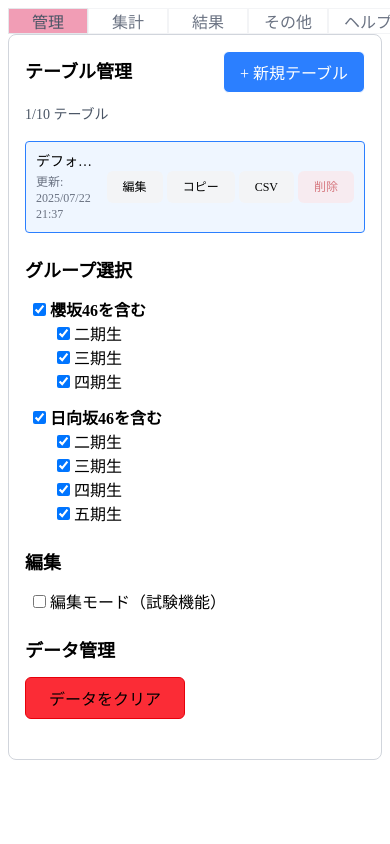
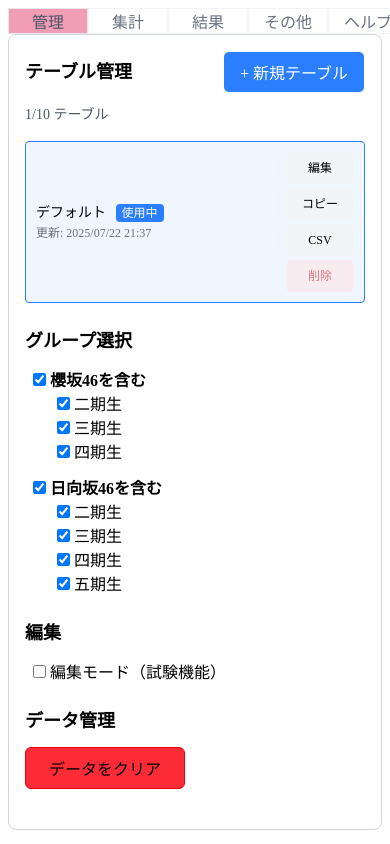
Before and after one commit to akazs/karasu, a SvelteKit app: page / in a window 390 px wide. Built offline with nearby package versions, Linux system fonts and the light colour scheme.

Commit message:
feat: make table action buttons responsive
- Mobile: vertical layout (single column)
- Desktop: horizontal layout (single row)
- Uses Tailwind flex-col md:flex-row pattern

```diff
--- a/src/routes/management.svelte
+++ b/src/routes/management.svelte
@@ -247,7 +247,7 @@
 
             <!-- Action Buttons -->
             {#if renamingTableId !== table.id}
-              <div class="flex gap-1 flex-shrink-0">
+              <div class="flex flex-col md:flex-row gap-1 flex-shrink-0">
                 {#if table.id !== activeTableId}
                   <button
                     onclick={() => handleSwitchTable(table.id)}
```
